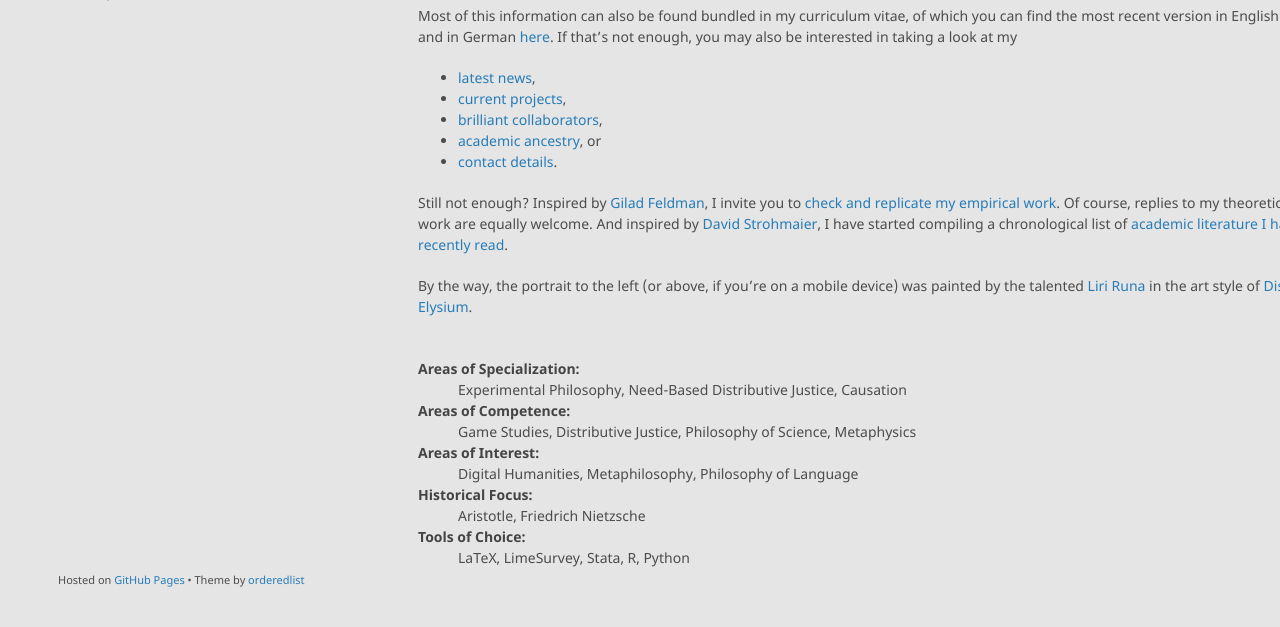
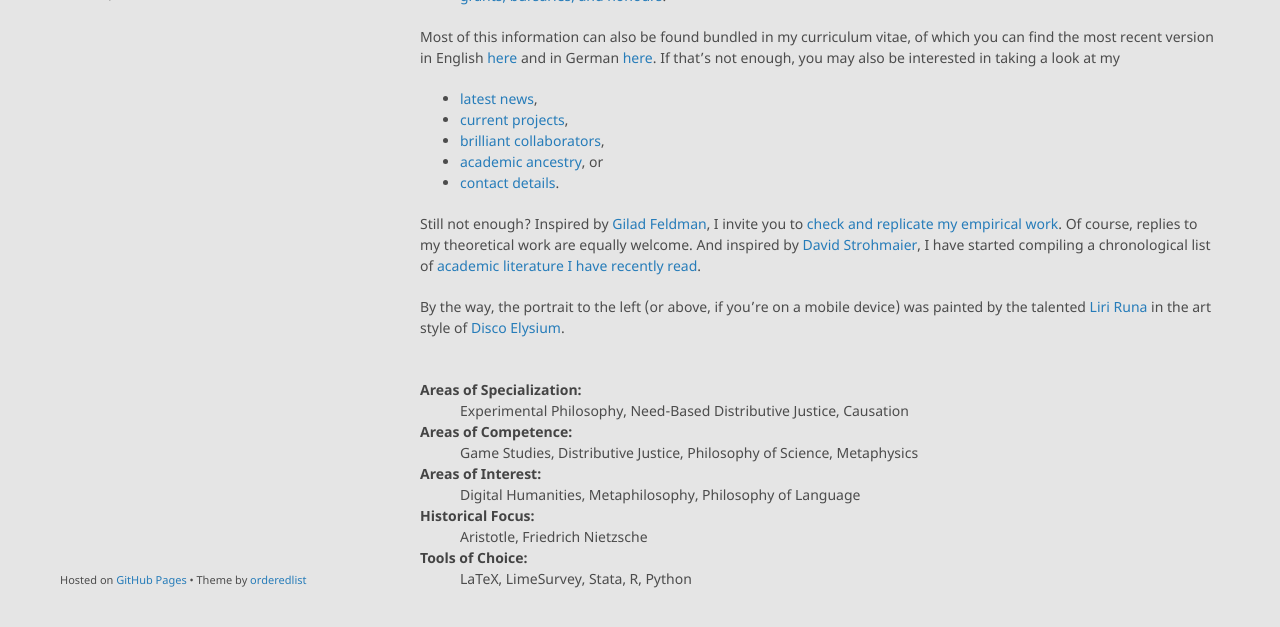
Before and after one commit to alephmembeth/alephmembeth.github.io, a Jekyll site: the page built from index.md, in a window 1280 px wide and 1025 px high, cut to the strip 366-993 px from the top of the window. Built offline with Jekyll 4.4.1, drawn with Linux system fonts in a browser that asks for light colours.

Commit message:
Update jekyll-theme-minimal.scss

```diff
--- a/_sass/jekyll-theme-minimal.scss
+++ b/_sass/jekyll-theme-minimal.scss
@@ -55,7 +55,7 @@ a:hover small {
 }
 
 .wrapper {
-  width:1260px;
+  width:1160px;
   margin:0 auto;
 }
 
@@ -185,7 +185,7 @@ strong {
 }
 
 section {
-  width:900px;
+  width:800px;
   float:right;
   padding-bottom:50px;
 }
```
